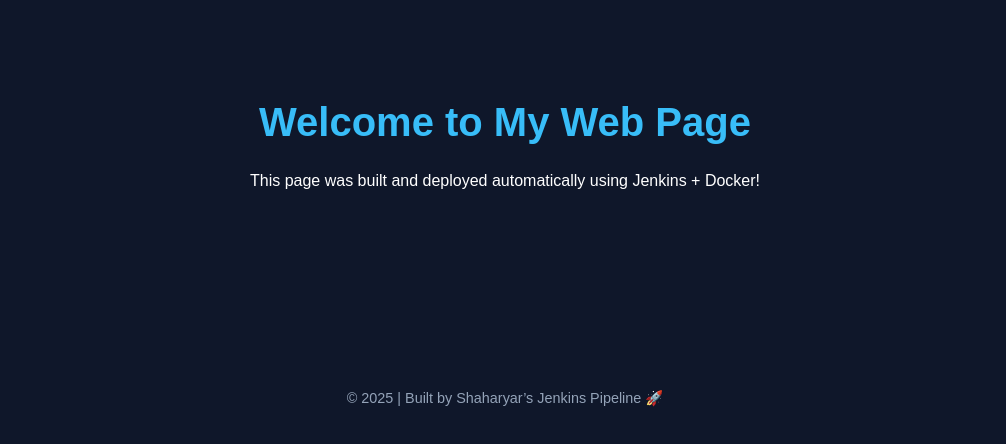
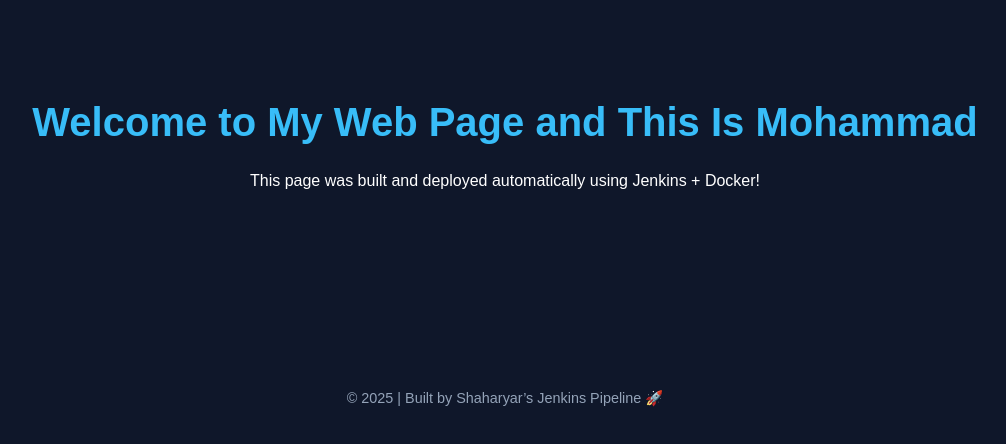
Before and after one commit to shaharyar-devops/new-webpage, a plain HTML site: page index.html in a window 1280 px wide. Shown: the whole page, without its empty margins (135-1141 px from the left). Drawn offline with Linux system fonts and the light colour scheme.

Commit message:
This is a new line added

```diff
--- a/index.html
+++ b/index.html
@@ -8,7 +8,7 @@
 </head>
 <body>
     <div class="container">
-        <h1>Welcome to My Web Page</h1>
+        <h1>Welcome to My Web Page and This Is Mohammad</h1>
         <p>This page was built and deployed automatically using Jenkins + Docker!</p>
         <div class="footer">© 2025 | Built by Shaharyar’s Jenkins Pipeline 🚀</div>
     </div>
```
